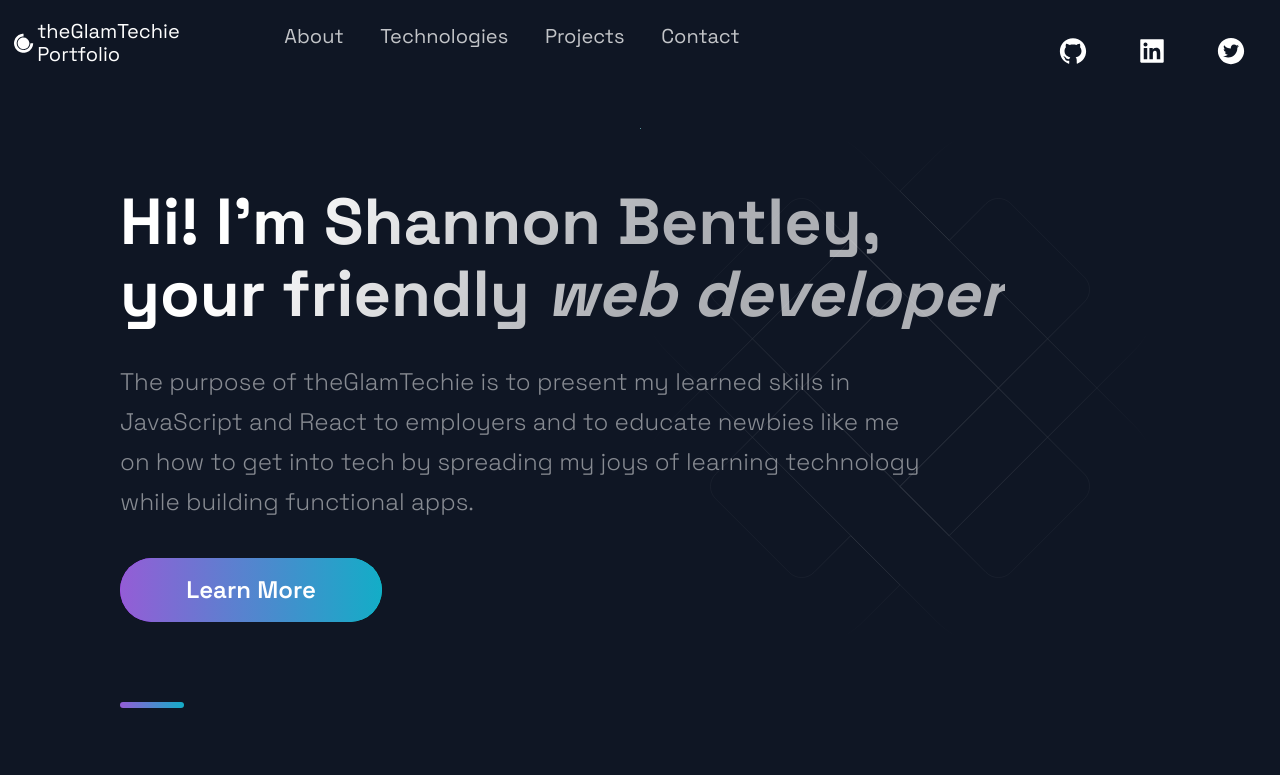
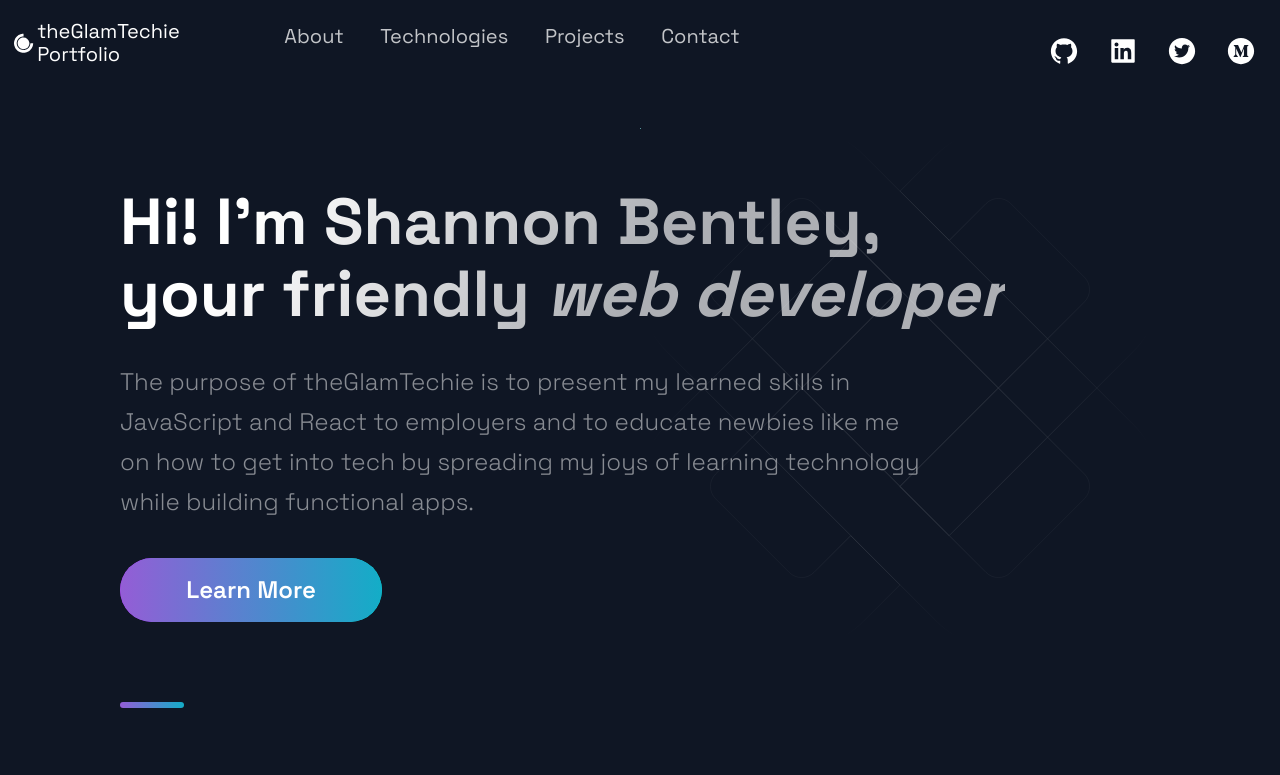
Before and after one commit to shay90210/new-portfolio-dev, a Next.js app: page / in a window 1280 px wide. Shown: the top 775 px of the page. Built offline with nearby package versions, Linux system fonts and the light colour scheme.

Commit message:
added medium social icon

```diff
--- a/src/components/Footer/Footer.js
+++ b/src/components/Footer/Footer.js
@@ -1,5 +1,5 @@
 import React from 'react';
-import { AiFillGithub, AiFillTwitterCircle, AiFillLinkedin, AiFillPhone, AiFillMessage } from 'react-icons/ai';
+import { AiFillGithub, AiFillTwitterCircle, AiFillLinkedin, AiFillMediumCircle, AiFillPhone, AiFillMessage } from 'react-icons/ai';
 import { SectionTitle } from '../../styles/GlobalComponents';
 
 import { SocialIcons } from '../Header/HeaderStyles';
@@ -37,6 +37,9 @@ const Footer = () => {
             <SocialIcons href='https://twitter.com/ShannonTatianna'>
               <AiFillTwitterCircle size='3rem' />
             </SocialIcons>
+            <SocialIcons href='https://medium.com/@glamtechie_1991'>
+              <AiFillMediumCircle size='3rem' />
+            </SocialIcons>
           </SocialContainer>
       </SocialIconsContainer>
     </FooterWrapper>
--- a/src/components/Header/Header.js
+++ b/src/components/Header/Header.js
@@ -1,6 +1,6 @@
 import Link from 'next/link';
 import React from 'react';
-import { AiFillGithub, AiFillLinkedin, AiFillTwitterCircle } from 'react-icons/ai';
+import { AiFillGithub, AiFillLinkedin, AiFillMediumCircle, AiFillTwitterCircle } from 'react-icons/ai';
 import { DiCssdeck } from 'react-icons/di';
 
 import { Container, Div1, Div2, Div3, NavLink, SocialIcons, Span } from './HeaderStyles';
@@ -46,6 +46,9 @@ const Header = () =>  (
       <SocialIcons href='https://twitter.com/ShannonTatianna'>
         <AiFillTwitterCircle size='3rem' />
       </SocialIcons>
+      <SocialIcons href='https://medium.com/@glamtechie_1991'>
+        <AiFillMediumCircle size='3rem' />
+      </SocialIcons>
     </Div3>
   </Container>
 );
```
